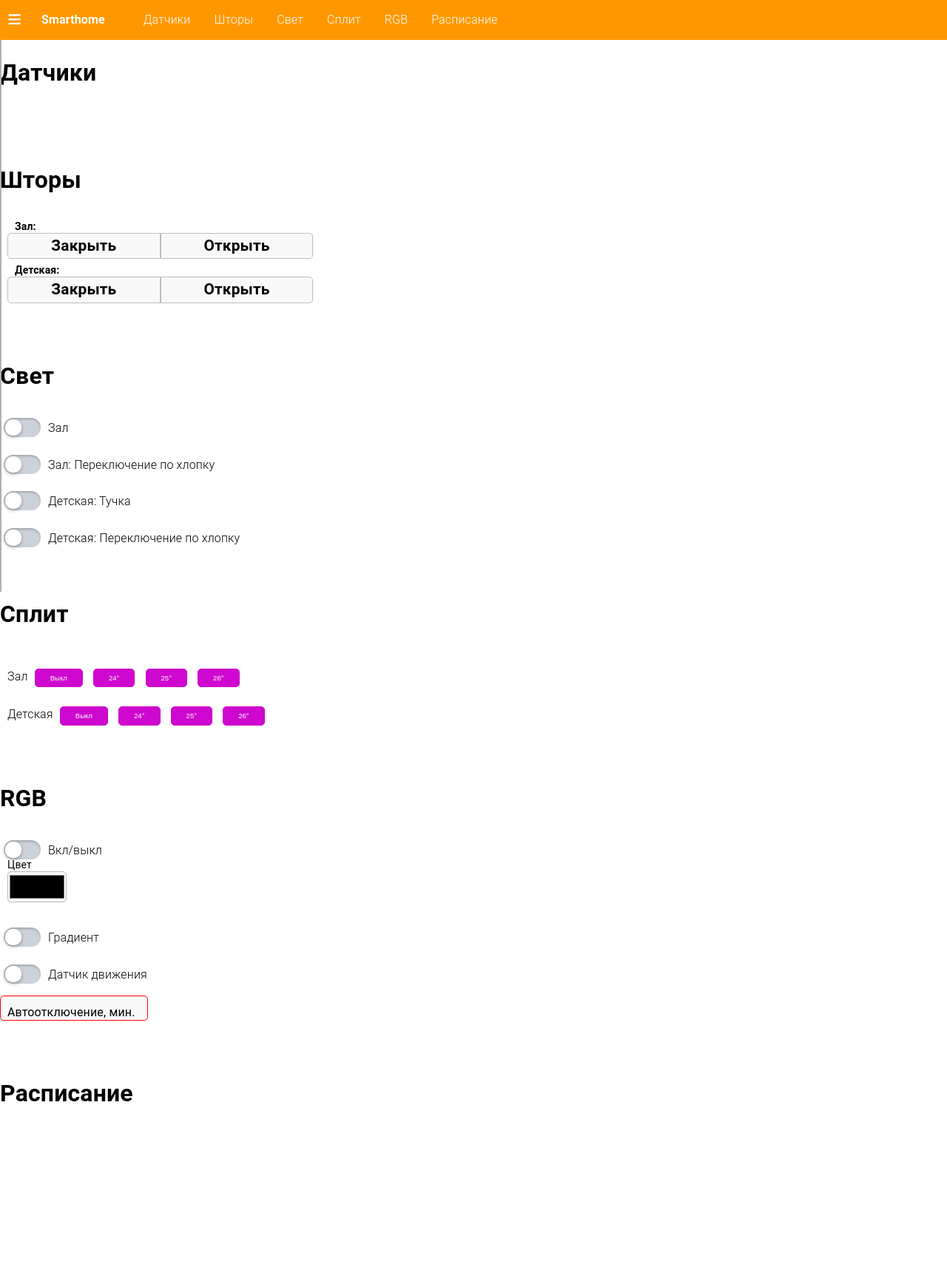
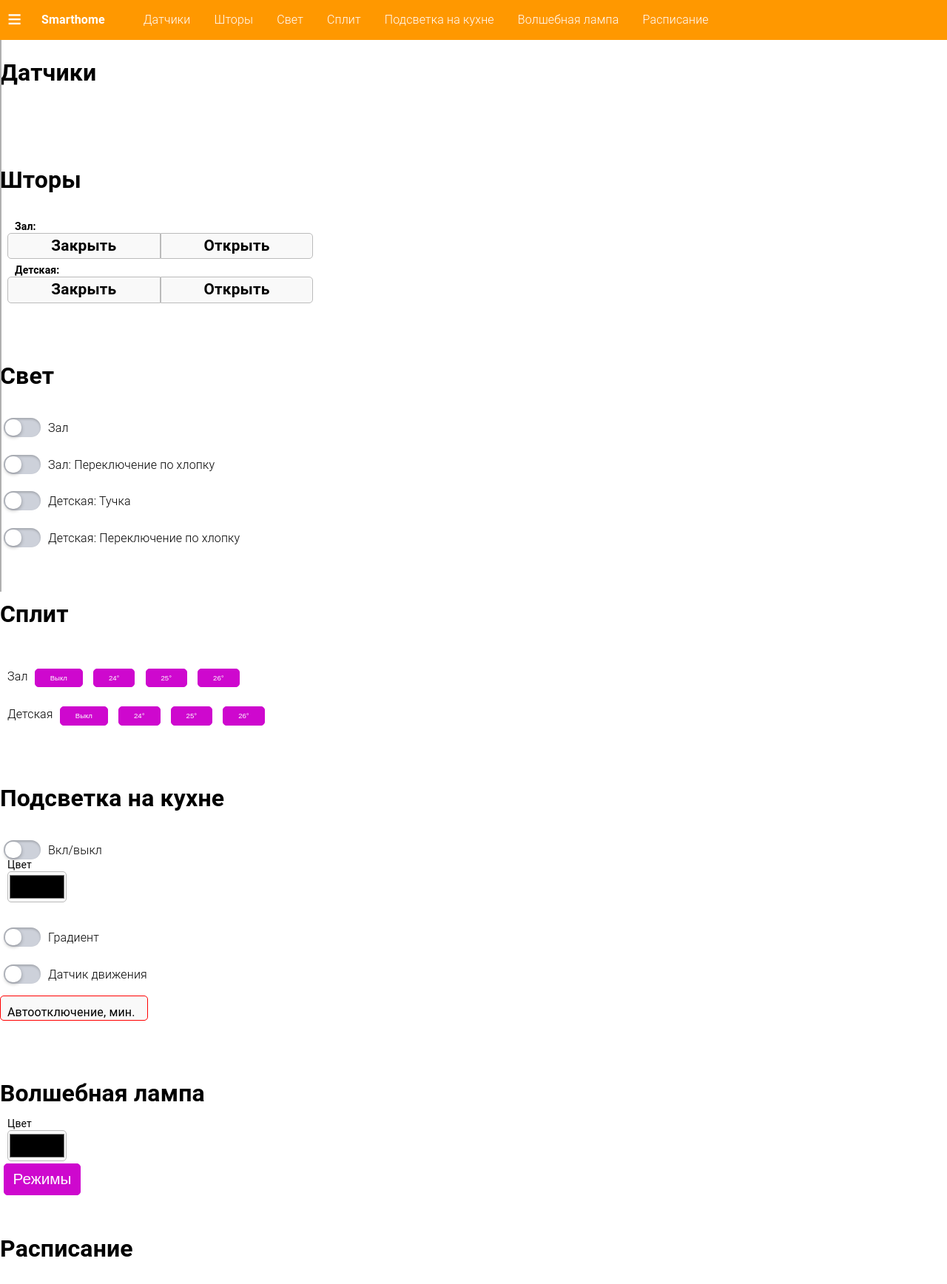
Before and after one commit to AndroiDjo/smarthome, a Flask app: template websrv/templates/index.html in a window 1280 px wide. Shown: the whole page at 74% size. Before the commit the page ends 1489 px from the top, so only its background shows below. Run offline with Flask 2, Linux system fonts and the light colour scheme; the template is opened without the code that fills it, so the values that code supplies are empty; parts of the project's set-up code (start-up, migrations or seed data) failed here and were passed over.

Commit message:
подключил gyverlamp

```diff
--- a/websrv/app.py
+++ b/websrv/app.py
@@ -28,6 +28,13 @@ def example():
 
 @app.route('/mqttpub')
 def mqttpub():
+    req_t = request.args.get('topic')
+    req_m = request.args.get('msg')
+    client.publish(req_t, req_m)
+    return jsonify({"response":"OK"})
+
+@app.route('/mqttpubnsave')
+def mqttpubnsave():
     req_t = request.args.get('topic')
     req_m = request.args.get('msg')
     client.publish(req_t, req_m)
--- a/websrv/templates/index.html
+++ b/websrv/templates/index.html
@@ -43,7 +43,8 @@
   <a href="#curtain">Шторы</a>
   <a href="#light">Свет</a>
   <a href="#split">Сплит</a>
-  <a href="#rgb">RGB</a>
+  <a href="#rgb">Подсветка на кухне</a>
+  <a href="#gyverlamp">Волшебная лампа</a>
   <a href="#aschedule">Расписание</a>
  </div>
  <div class="sideopen warning"><a onclick="document.getElementById('sideNav').classList.toggle('open');">&equiv;</a></div>
@@ -53,7 +54,8 @@
   <li><a href="#curtain">Шторы</a></li>
   <li><a href="#light">Свет</a></li>
   <li><a href="#split">Сплит</a></li>
-  <li><a href="#rgb">RGB</a></li>
+  <li><a href="#rgb">Подсветка на кухне</a></li>
+  <li><a href="#gyverlamp">Волшебная лампа</a></li>
   <li><a href="#aschedule">Расписание</a></li>
   <li class="-icon"><a href="#" onclick="document.getElementById('topNav').classList.toggle('res');">&equiv;</a></li>
  </ul>
@@ -131,7 +133,7 @@
     </div>
 
     <a name="rgb"><br/><br/></a>
-    <h1>RGB</h1>
+    <h1>Подсветка на кухне</h1>
     <div class="s12 m4 group">
         <input type="checkbox" class="checkbox" name="rgb/kitchen" id="rgbkitchenpower" onchange="switchCheckBox(this)" data-command="power" />
         <label for="rgbkitchenpower">Вкл/выкл</label>
@@ -165,6 +167,17 @@
     <div class="group">
         <input type="number" name="rgb/kitchen" id="delaymove" data-multiplier="60000000" required=" " min="0" max="255" value="" onchange="editInput(this)" />
         <label for="delaymove">Автоотключение, мин.</label>
+    </div>
+
+    <a name="gyverlamp"><br/><br/></a>
+    <h1>Волшебная лампа</h1>
+    <div class="group">
+        <input type="color" id="gyvercolorinput" name="homeassistant/light/ESP-e481f9/rgb/set" onchange="gyvercolor(this)">
+        <label for="gyvercolorinput">Цвет</label>
+    </div>
+    <button class="purple" onclick="$('#gyverlampblock').slideToggle('slow');">Режимы</button>
+    <div id="gyverlampblock" style="display: none;">
+        <iframe src="http://192.168.1.66/" width="100%" height="500px"></iframe>
     </div>
 
     <a name="aschedule"><br/><br/></a>
@@ -263,6 +276,16 @@
          });
      }
 
+     function mqttpubnsave(topic, msg) {
+         $(loaderId).removeClass('hide');
+         $.getJSON('/mqttpubnsave', {
+	         topic: topic,
+             msg: msg
+	     }, function(resp) {
+            $(loaderId).addClass('hide');
+         });
+     }
+
      function irsend(topic, command) {
          $(loaderId).removeClass('hide');
          $.getJSON('/irsend', {
@@ -302,7 +325,7 @@
         if (config.hasOwnProperty(obj.name)) {
             config[obj.name][obj.dataset.command] = json[obj.dataset.command];
         }
-        mqttpub(obj.name, JSON.stringify(json));
+        mqttpubnsave(obj.name, JSON.stringify(json));
      }
 
      function processSplit(obj) {
@@ -314,7 +337,7 @@
         var mlt = parseInt(obj.dataset.multiplier);
         json[obj.id] = parseInt(obj.value) * mlt;
         config[obj.name][obj.id] = json[obj.id]
-        mqttpub(obj.name, JSON.stringify(json));
+        mqttpubnsave(obj.name, JSON.stringify(json));
      }
 
      function getJsonColor(obj) {
@@ -324,8 +347,13 @@
         return json;
      }
 
+     function gyvercolor(obj) {
+        var clr = tinycolor(obj.value).toRgb();
+         mqttpub(obj.name, clr.r+","+clr.g+","+clr.b);
+     }
+
      function setColor(obj) {
-        mqttpub(obj.name, JSON.stringify(getJsonColor(obj)));
+        mqttpubnsave(obj.name, JSON.stringify(getJsonColor(obj)));
      }
 
      function cc(c) {
@@ -349,7 +377,7 @@
         var json = {gradient:($("#gradient").is(":checked") ? 1 : 0), gradtime:parseInt($("#gradtime").prop("value")), gradsteps:parseInt($("#gradsteps").prop("value")), gradloop:1};
         var fromcolor = getJsonColor($("#fromcolor")[0]);
         var tocolor = getJsonColor($("#tocolor")[0]);
-        mqttpub(obj.name, JSON.stringify($.extend(json, fromcolor, tocolor)));
+        mqttpubnsave(obj.name, JSON.stringify($.extend(json, fromcolor, tocolor)));
      }
 
      function getCurtainCommand(id) {
@@ -361,7 +389,7 @@
      }
 
      function processCurtain(obj) {
-        mqttpub(obj.name, getCurtainCommand(obj.id));
+        mqttpubnsave(obj.name, getCurtainCommand(obj.id));
      }
 
      function buildCommandSelect(container, topic) {
```
